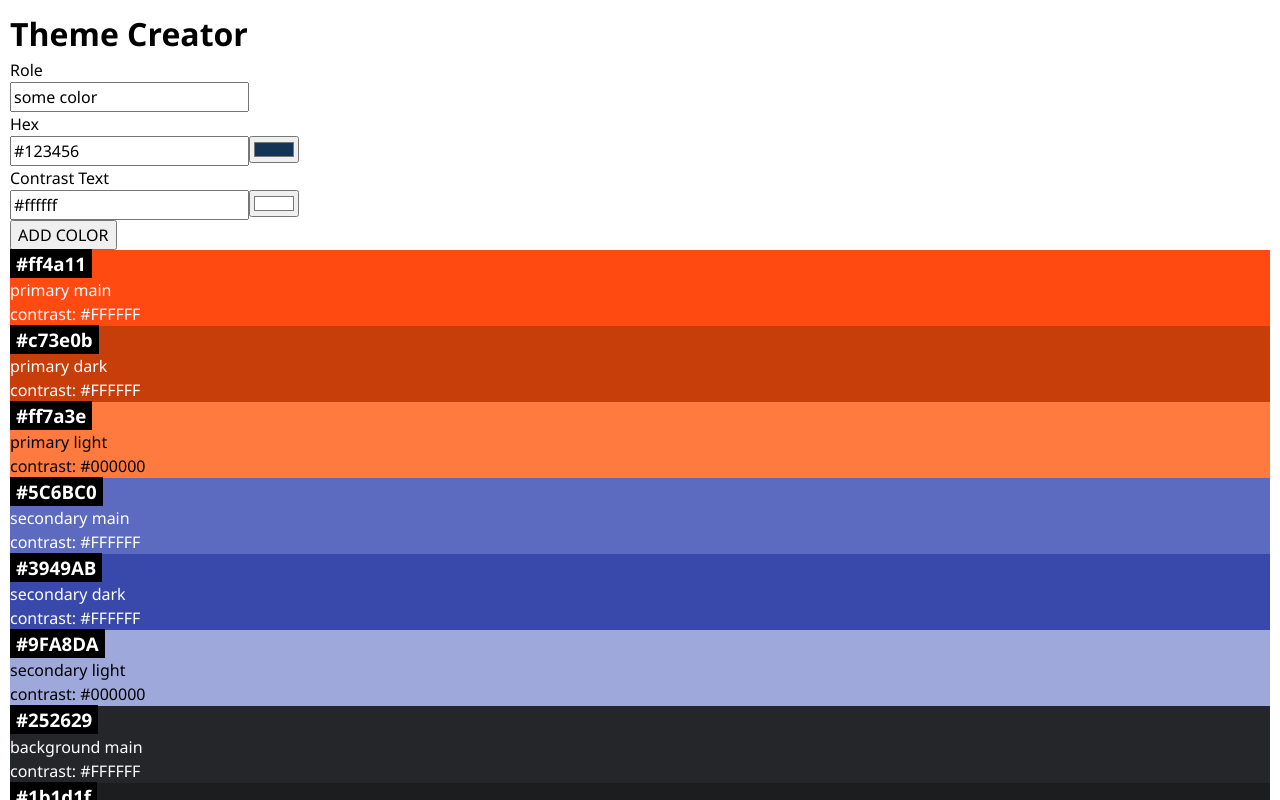
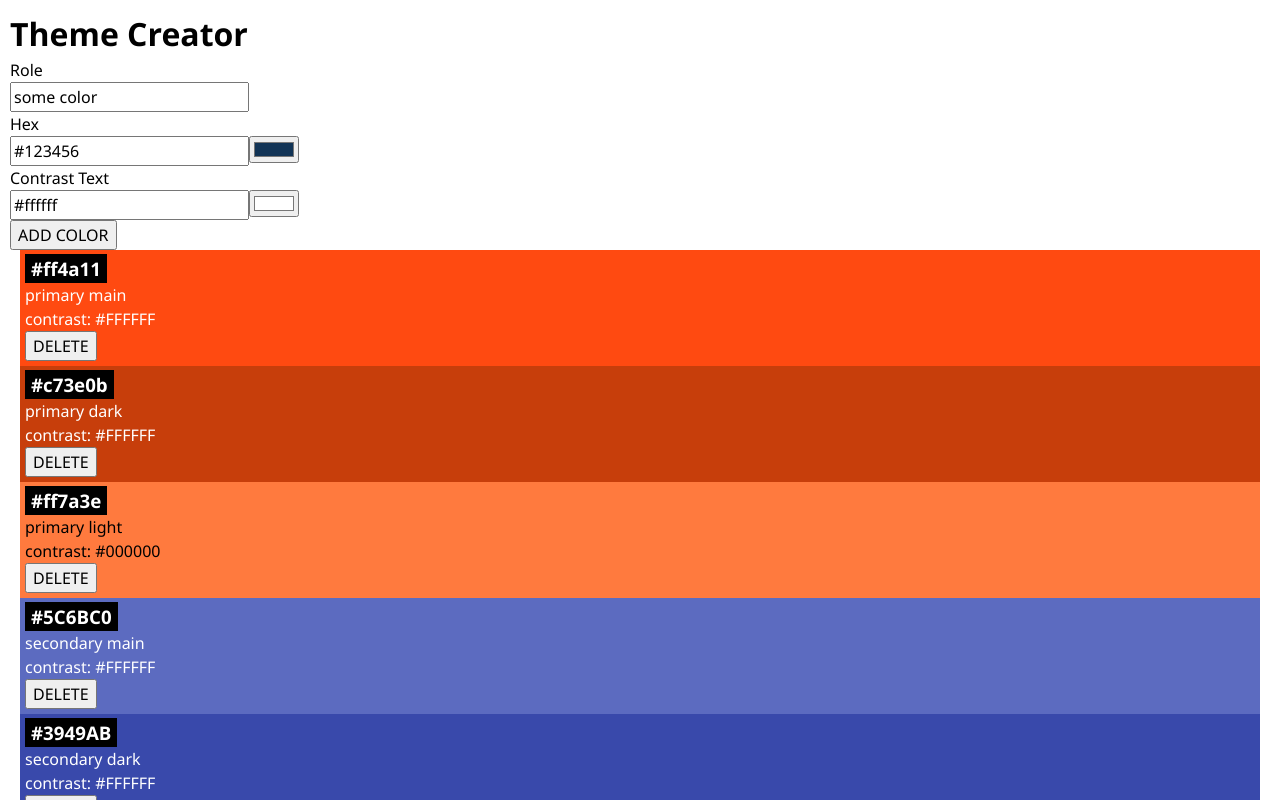
Before and after one commit to RukiDV/Theme_Creator, a React (Vite) app: page / in a window 1280 px wide. Shown: the top 800 px of the page. Built offline with nearby package versions, Linux system fonts and the light colour scheme.

Commit message:
feat: add isDeleting state and confirmation dialog to color component

```diff
--- a/src/Components/Color/Color.css
+++ b/src/Components/Color/Color.css
@@ -9,3 +9,10 @@
   background: black;
   color: white;
 }
+
+.color-card-highlight {
+  display: inline-block;
+  padding: 4px 8px;
+  background: black;
+  color: white;
+}
--- a/src/Components/Color/Color.jsx
+++ b/src/Components/Color/Color.jsx
@@ -1,10 +1,13 @@
 import "./Color.css";
+import { useState } from "react";
 
-export default function Color({ color }) {
-  const { role, hex, contrastText } = color;
+export default function Color({ color, onDeleteColor }) {
+  const { id, role, hex, contrastText } = color;
+  const [isDeleting, setIsDeleting] = useState(false);
+
   return (
     <div
-      colorName="color-card"
+      className="color-card"
       style={{
         backgroundColor: hex,
         color: contrastText,
@@ -13,6 +16,15 @@ export default function Color({ color }) {
       <h3 className="color-card-headline">{hex}</h3>
       <p>{role}</p>
       <p>contrast: {contrastText}</p>
+      {isDeleting ? (
+        <div className="color-card-highlight">
+          <span>Really delete?</span>
+          <button onClick={() => setIsDeleting(false)}>CANCLE</button>
+          <button onClick={() => onDeleteColor(id)}>DELETE</button>
+        </div>
+      ) : (
+        <button onClick={() => setIsDeleting(true)}>DELETE</button>
+      )}
     </div>
   );
 }
```
